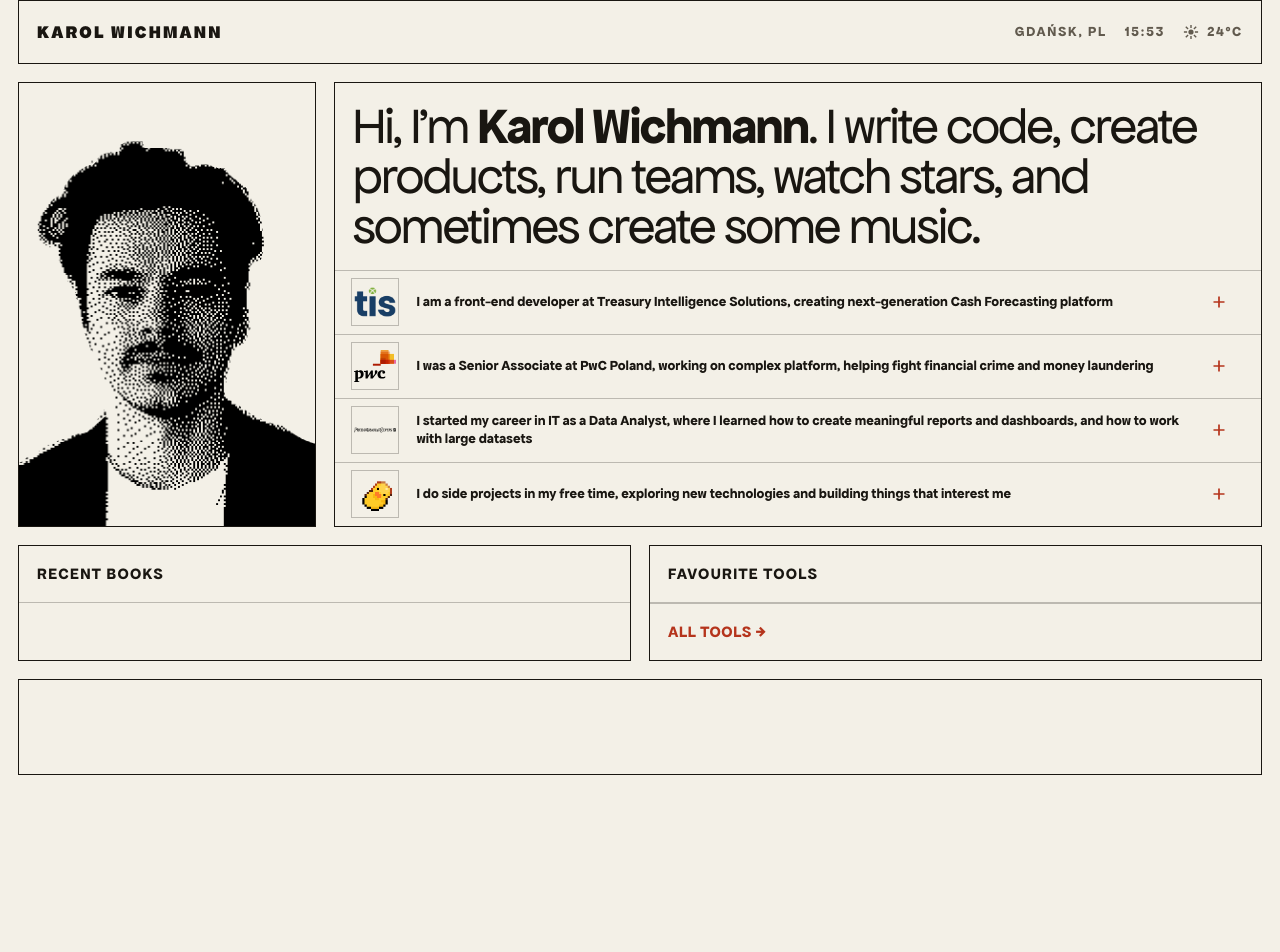
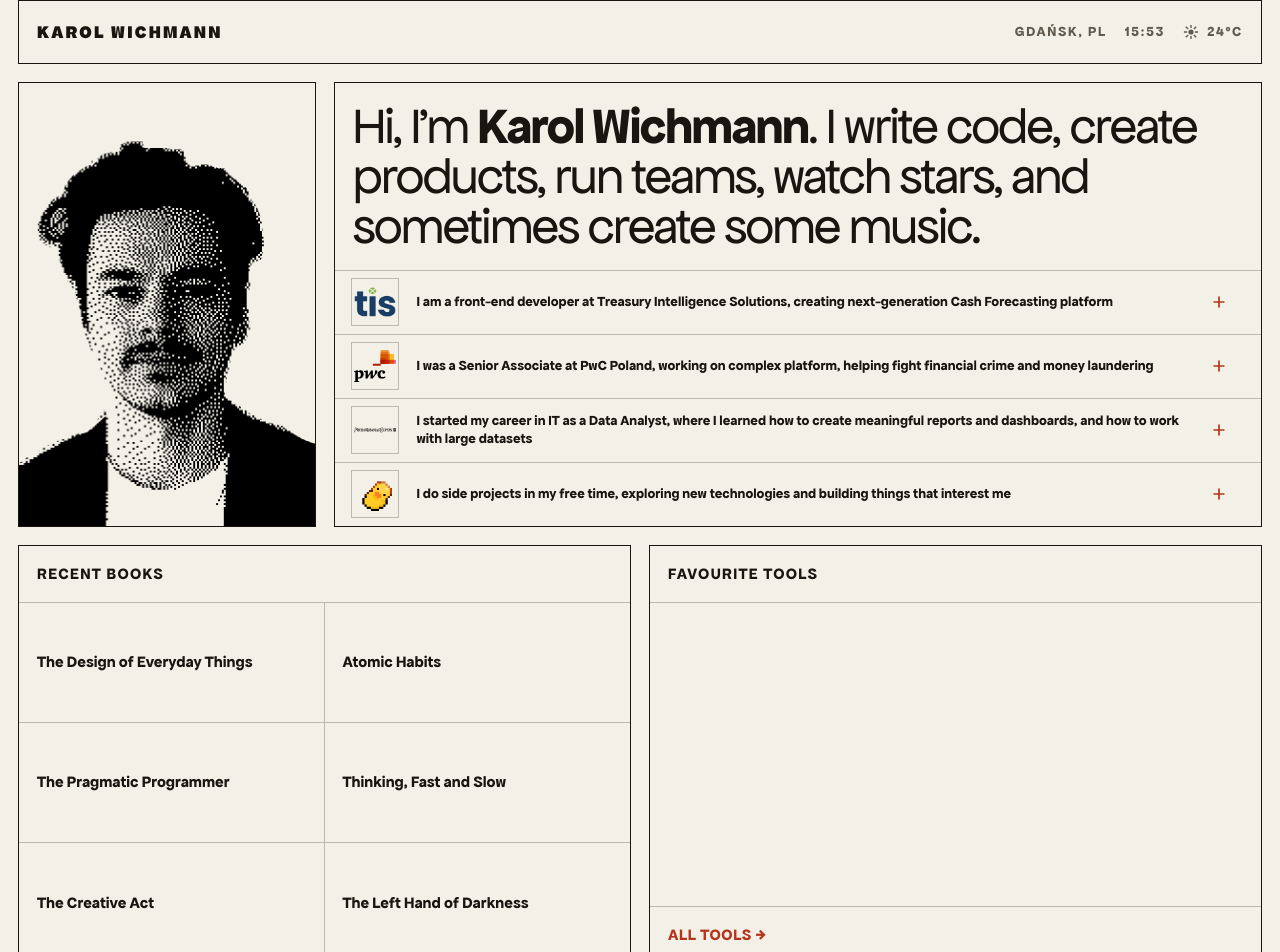
Before and after one commit to whichmann/personal-site, a React (Create React App) app: page / in a window 1280 px wide. Shown: the top 952 px of the page. Before the commit the page ends 800 px from the top, so only its background shows below. Built offline with nearby package versions, Linux system fonts and the light colour scheme.

Commit message:
add books placeholder

```diff
--- /dev/null
+++ b/src/components/RecentBooksSection/RecentBooksSection.components.tsx
@@ -0,0 +1,77 @@
+import styled from 'styled-components';
+import Section from '../Section/Section';
+
+export const SectionHeader = styled.header`
+  padding: var(--tile-pad);
+  border-bottom: var(--hair);
+  font-size: 1rem;
+  font-weight: 700;
+  letter-spacing: 0.08em;
+`;
+
+export const BooksGrid = styled.div`
+  display: grid;
+  flex: 1;
+  grid-template-columns: repeat(2, minmax(0, 1fr));
+  grid-auto-rows: minmax(120px, 1fr);
+
+  @media (max-width: 560px) {
+    grid-template-columns: minmax(0, 1fr);
+  }
+`;
+
+export const BookButton = styled.button`
+  min-width: 0;
+  min-height: 120px;
+  padding: var(--tile-pad);
+  border: 0;
+  border-right: var(--hair);
+  border-bottom: var(--hair);
+  color: var(--ink);
+  background: var(--paper);
+  font: inherit;
+  font-size: 1rem;
+  font-weight: 700;
+  line-height: 1.1;
+  text-align: left;
+  cursor: pointer;
+
+  &:nth-child(2n) {
+    border-right: 0;
+  }
+
+  &:nth-last-child(-n + 2) {
+    border-bottom: 0;
+  }
+
+  &:hover,
+  &:focus-visible {
+    background-image: radial-gradient(
+      circle at 3px 3px,
+      color-mix(in srgb, var(--ink) 22%, transparent) 0.7px,
+      transparent 0.78px
+    );
+    background-size: 6px 6px;
+  }
+
+  @media (max-width: 560px) {
+    border-right: 0;
+
+    &:nth-last-child(-n + 2) {
+      border-bottom: var(--hair);
+    }
+
+    &:last-child {
+      border-right: 0;
+      border-bottom: 0;
+    }
+  }
+`;
+
+export const RecentBooksSection = styled(Section)`
+  grid-column: span 2;
+
+  @media (max-width: 900px) {
+    grid-column: span 1;
+  }
+`;
--- a/src/components/RecentBooksSection/RecentBooksSection.tsx
+++ b/src/components/RecentBooksSection/RecentBooksSection.tsx
@@ -1,26 +1,30 @@
-import styled from 'styled-components';
-import Section from '../Section/Section';
-
-const SectionHeader = styled.header`
-  padding: var(--tile-pad);
-  border-bottom: var(--hair);
-  font-size: 1rem;
-  font-weight: 700;
-  letter-spacing: 0.08em;
-`;
-
-const RecentBooksSection = styled(Section)`
-  grid-column: span 2;
-
-  @media (max-width: 900px) {
-    grid-column: span 1;
-  }
-`;
+import {
+  BookButton,
+  BooksGrid,
+  RecentBooksSection,
+  SectionHeader,
+} from './RecentBooksSection.components';
 
 function RecentBooks() {
+  const books = [
+    'The Design of Everyday Things',
+    'Atomic Habits',
+    'The Pragmatic Programmer',
+    'Thinking, Fast and Slow',
+    'The Creative Act',
+    'The Left Hand of Darkness',
+  ];
+
   return (
     <RecentBooksSection aria-label="Recent books">
       <SectionHeader>RECENT BOOKS</SectionHeader>
+      <BooksGrid>
+        {books.map((book) => (
+          <BookButton key={book} type="button">
+            {book}
+          </BookButton>
+        ))}
+      </BooksGrid>
     </RecentBooksSection>
   );
 }
```
